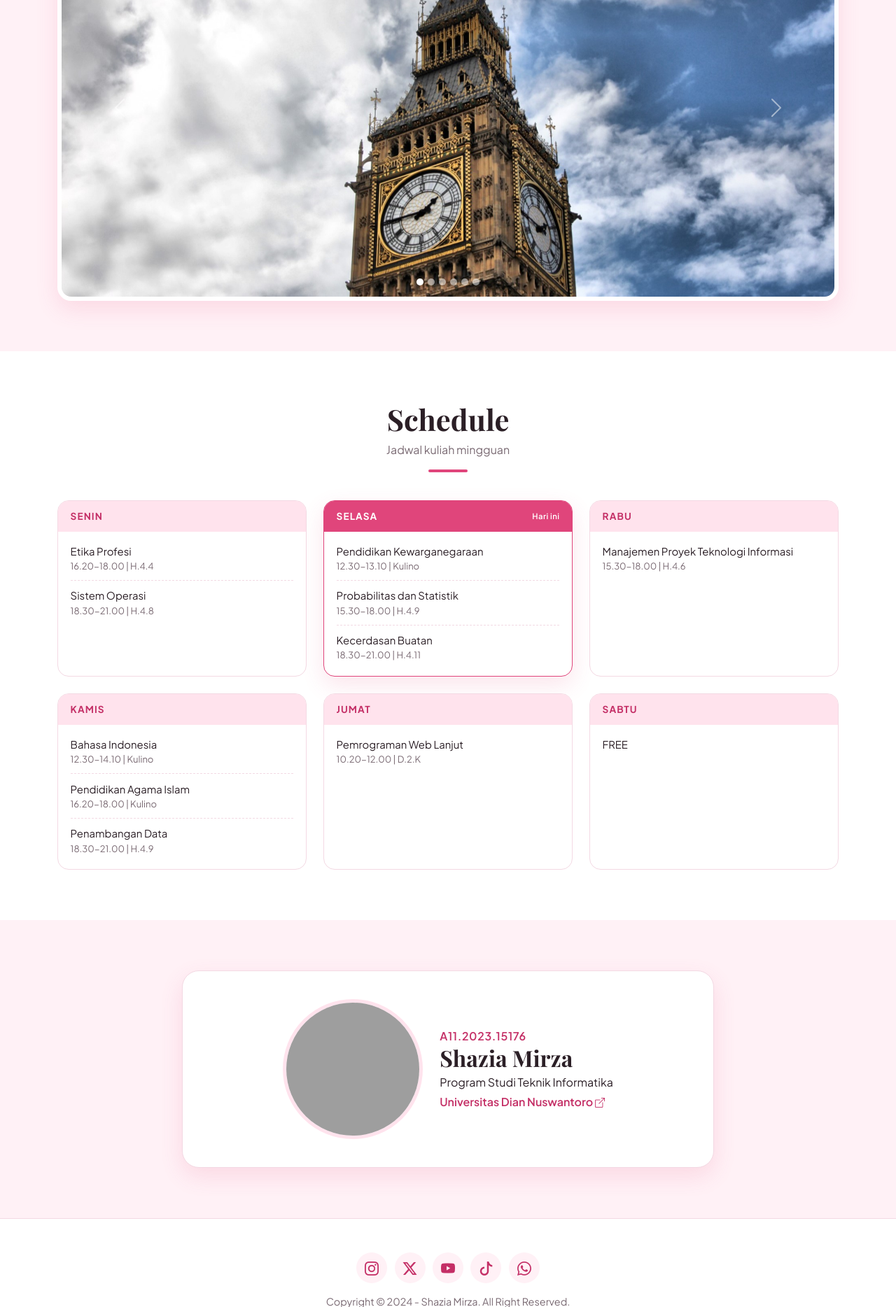
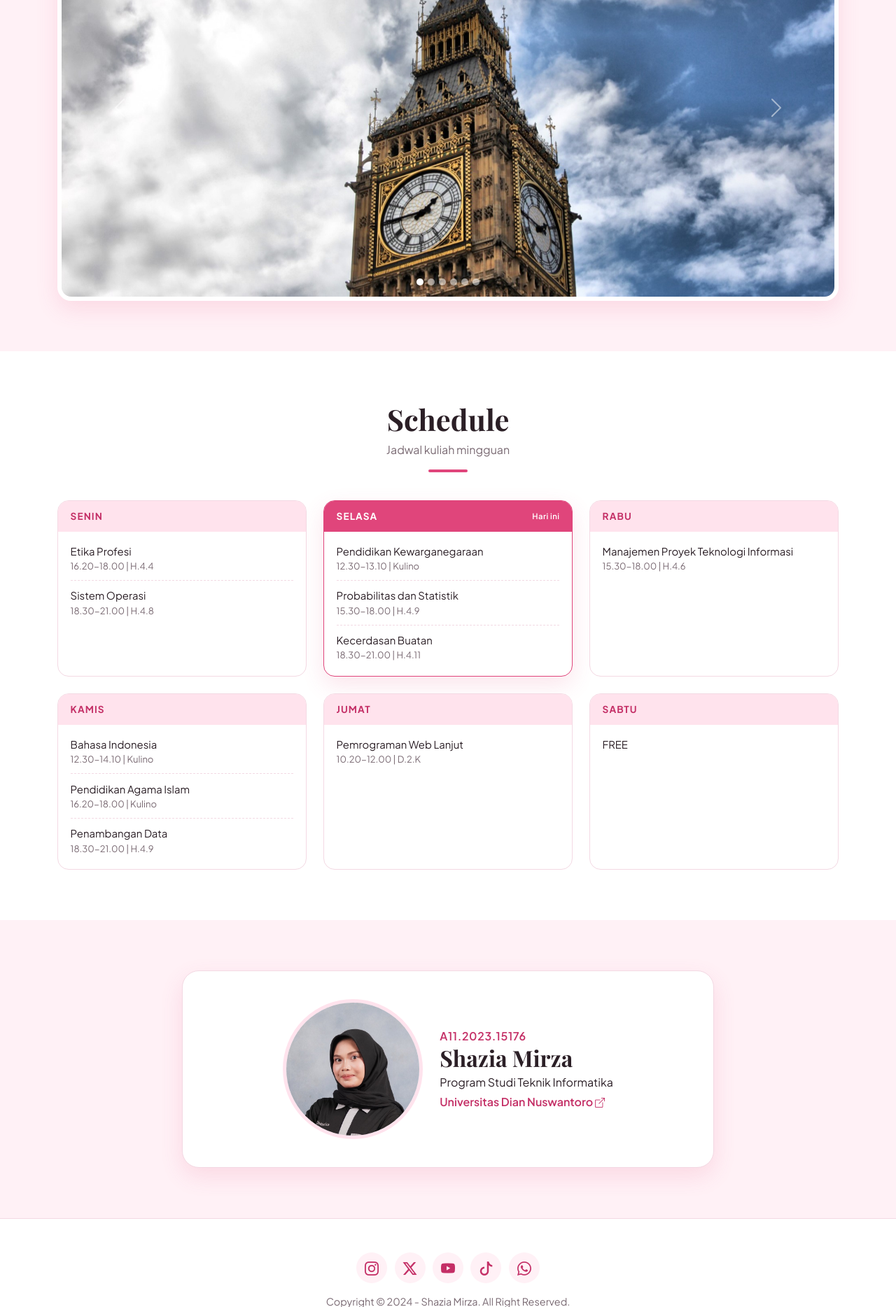
Before and after one commit to shaziaaam/dailyjournal, a PHP site: page /index.php in a window 1280 px wide. Shown: the part 2223-4091 px from the top of the page at 70% size. Run offline with PHP 8.4, Linux system fonts and the light colour scheme; some web fonts are replaced; grey boxes are pictures that could not be loaded.

Commit message:
Ganti foto about me

```diff
--- a/index.php
+++ b/index.php
@@ -247,7 +247,7 @@ $jadwal = [
         <div class="container">
             <div class="about-card mx-auto" style="max-width: 760px;">
                 <div class="d-sm-flex align-items-center justify-content-center gap-4 text-center text-sm-start">
-                    <img id="profile-image" src="https://i.pinimg.com/736x/2a/61/10/2a61107c7a6f62a79a03440a3c5f78aa.jpg" alt="Profile Photo" class="rounded-circle mb-3 mb-sm-0 flex-shrink-0" title="Klik untuk menyembunyikan keterangan" />
+                    <img id="profile-image" src="img/shazia.jpg" alt="Profile Photo" class="rounded-circle mb-3 mb-sm-0 flex-shrink-0" title="Klik untuk menyembunyikan keterangan" />
                     <div id="keterangan-diri">
                         <div class="nim">A11.2023.15176</div>
                         <h2 class="fw-bold mb-1">Shazia Mirza</h2>
```
Also changed, not shown: img/shazia.jpg (added).
